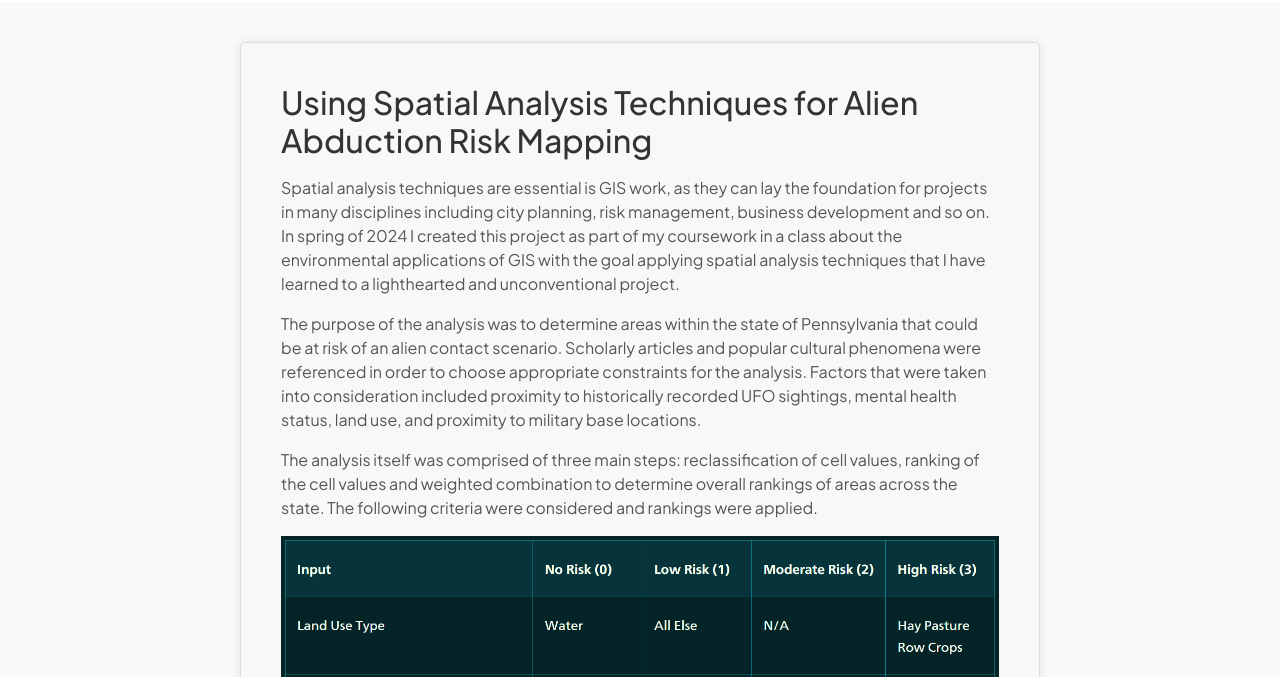
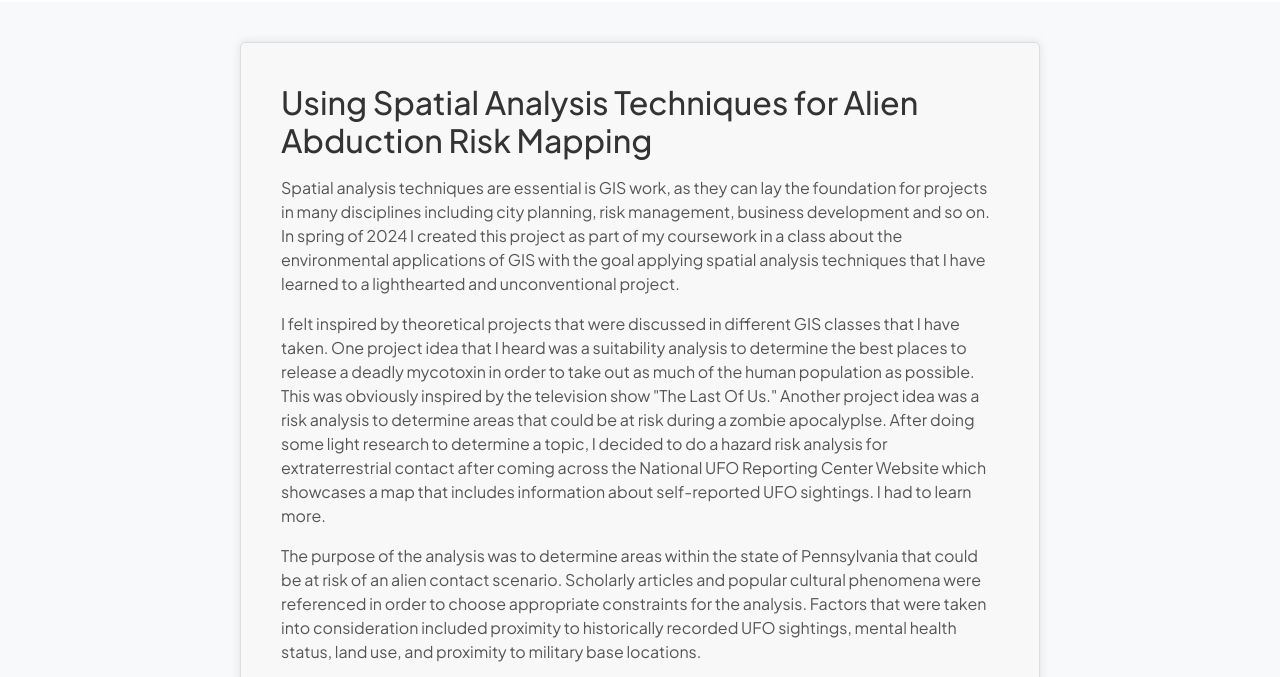
Before and after one commit to laurelbee/laurelbee, a plain HTML site: page AlienMapPost.html in a window 1280 px wide. Shown: the part 70-747 px from the top of the page. Drawn offline with nearby package versions, Linux system fonts and the light colour scheme.

Commit message:
Update AlienMapPost.html
added to intro paragraph

```diff
--- a/AlienMapPost.html
+++ b/AlienMapPost.html
@@ -77,6 +77,15 @@
         development and so on. In spring of 2024 I created this project as part of my coursework in a class about the environmental applications of GIS with the goal
         applying spatial analysis techniques that I have learned to a lighthearted and unconventional project.
     </p>
+    <p>
+        I felt inspired by theoretical projects that were discussed in different GIS classes that I have taken.
+        One project idea that I heard was a suitability analysis to determine the best places to release a deadly mycotoxin
+        in order to take out as much of the human population as possible. This was obviously inspired by the television show
+        "The Last Of Us." Another project idea was a risk analysis to determine areas that could be at risk during a zombie apocalyplse.
+        After doing some light research to determine a topic, I decided to do a hazard risk analysis for extraterrestrial contact
+        after coming across the National UFO Reporting Center Website which showcases a map that includes information about self-reported
+        UFO sightings. I had to learn more.
+    </p>
     <p>The purpose of the analysis was to determine areas within the state of Pennsylvania that could be at risk of an alien contact scenario.
         Scholarly articles and popular cultural phenomena were referenced in order to choose appropriate constraints
         for the analysis. Factors that were taken into consideration included proximity to historically recorded UFO sightings,
```
